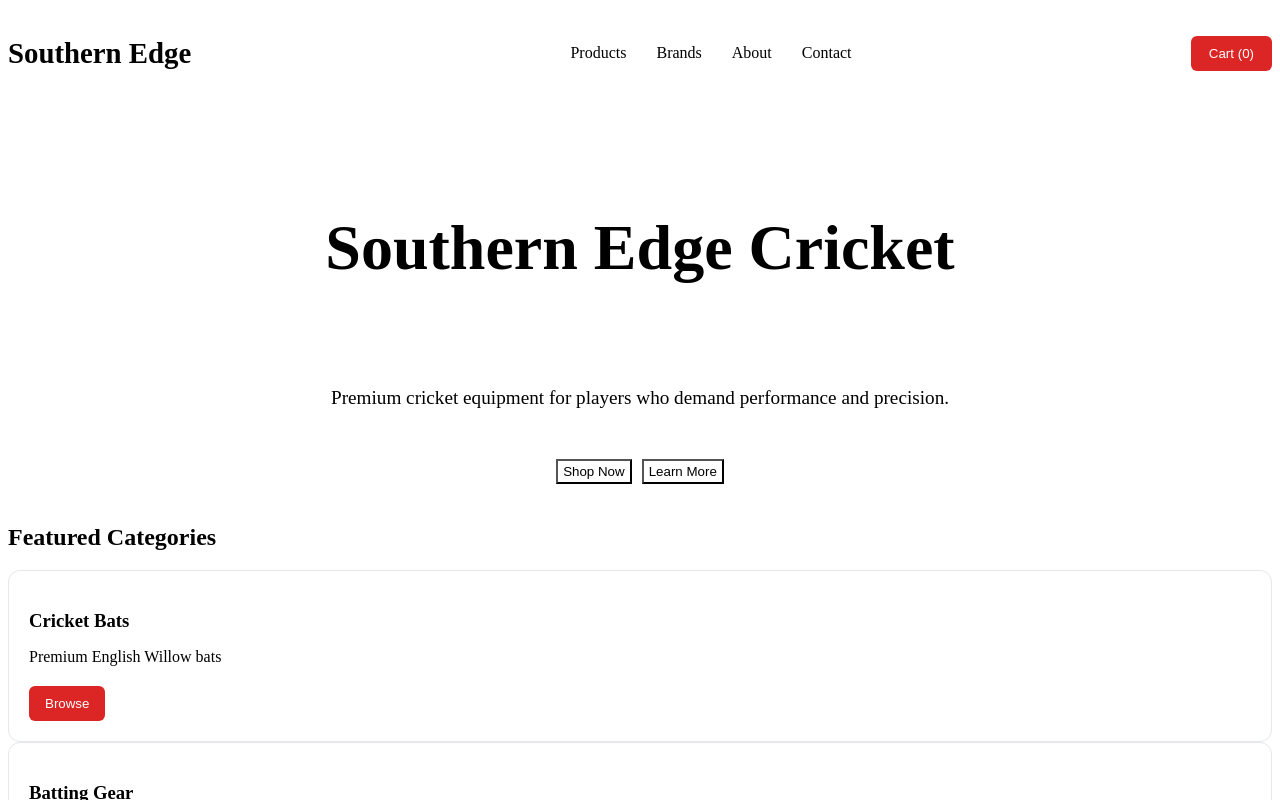
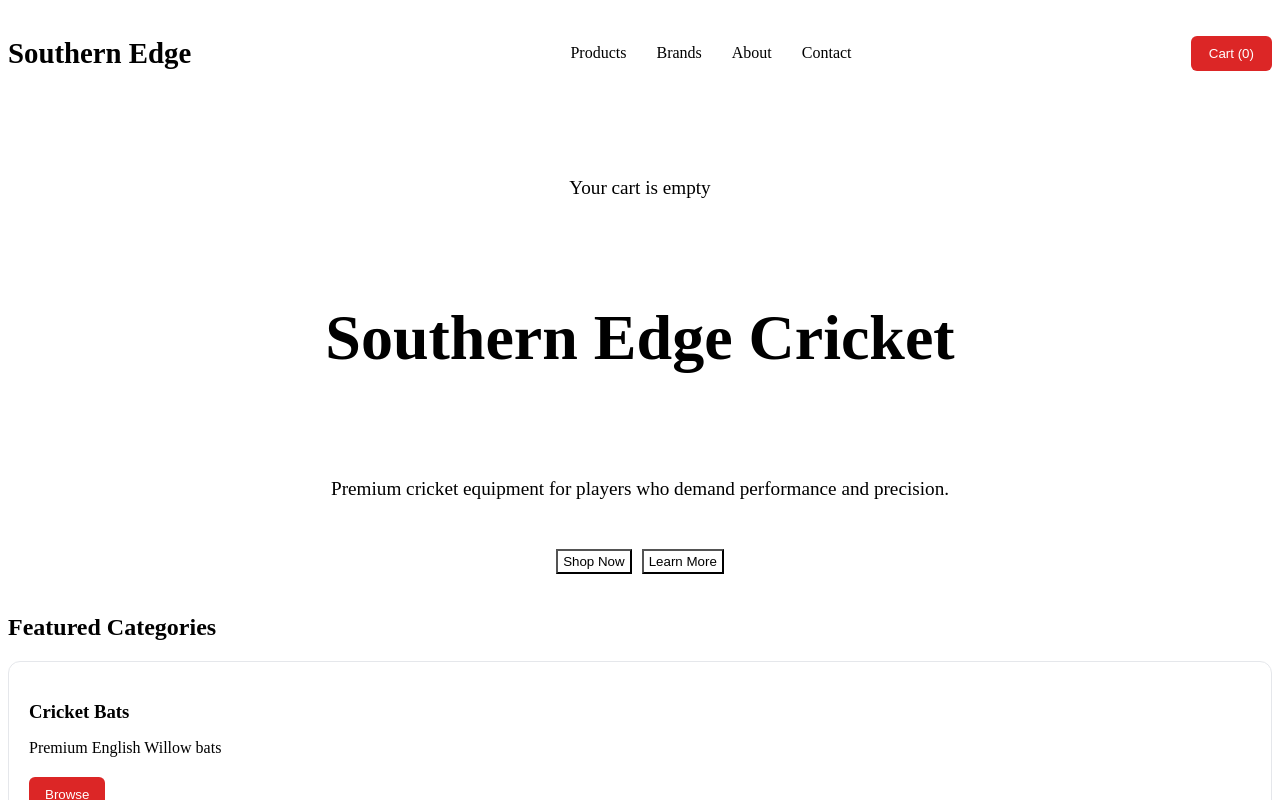
Before and after one commit to kaushikpawar87/southern-edge-store, a React (Vite) app: page / in a window 1280 px wide. Shown: the top 800 px of the page. Built offline with nearby package versions, Linux system fonts and the light colour scheme; the HTML template or start-up script is replaced by a standard one.

Commit message:
Implemented cart state and added add to cart funtionality

```diff
--- a/src/App.jsx
+++ b/src/App.jsx
@@ -4,12 +4,19 @@ import { categories } from "./data/categories";
 import CategoryCard from "./components/CategoryCard";
 import ProductCard from "./components/ProductCard";
 import { products } from "./data/products";
+import { useState } from "react";
 
 function App() {
+  const [cartCount, setCartCount] = useState(0);
+
+  function handleAddToCart() {
+    setCartCount((prevCount) => prevCount + 1);
+  }
+
   return (
     <main className="container">
-      <Navbar />
-      <Hero />
+      <Navbar cartCount={cartCount} />
+      <Hero cartCount={cartCount} />
       <section>
         <h2>Featured Categories</h2>
         <div className="category-grid">
@@ -33,6 +40,7 @@ function App() {
               name={product.name}
               brand={product.brand}
               price={product.price}
+              onAddToCart={handleAddToCart}
             />
           ))}
         </div>
--- a/src/components/Hero.jsx
+++ b/src/components/Hero.jsx
@@ -1,8 +1,14 @@
 import "../styles/hero.css";
 
-function Hero() {
+function Hero({ cartCount }) {
   return (
     <section className="hero">
+      {cartCount === 0 ? (
+        <p>Your cart is empty</p>
+      ) : (
+        <p>{cartCount} items in cart</p>
+      )}
+
       <h1>Southern Edge Cricket</h1>
       <p>
         Premium cricket equipment for players who demand performance and
--- a/src/components/Navbar.jsx
+++ b/src/components/Navbar.jsx
@@ -1,5 +1,5 @@
 import "../styles/navbar.css";
-function Navbar() {
+function Navbar({ cartCount }) {
   const links = ["Products", "Brands", "About", "Contact"];
 
   return (
@@ -12,7 +12,7 @@ function Navbar() {
         ))}
       </ul>
 
-      <button className="cart-btn">Cart (0)</button>
+      <button className="cart-btn">Cart ({cartCount})</button>
     </nav>
   );
 }
--- a/src/components/ProductCard.jsx
+++ b/src/components/ProductCard.jsx
@@ -1,13 +1,13 @@
 import "../styles/product-card.css";
 
-function ProductCard({ name, brand, price }) {
+function ProductCard({ name, brand, price, onAddToCart }) {
   return (
     <div className="product-card">
       <h3>{name}</h3>
       <p>{brand}</p>
       <h4>${price}</h4>
 
-      <button>Add To Cart</button>
+      <button onClick={onAddToCart}>Add To Cart</button>
     </div>
   );
 }
```
